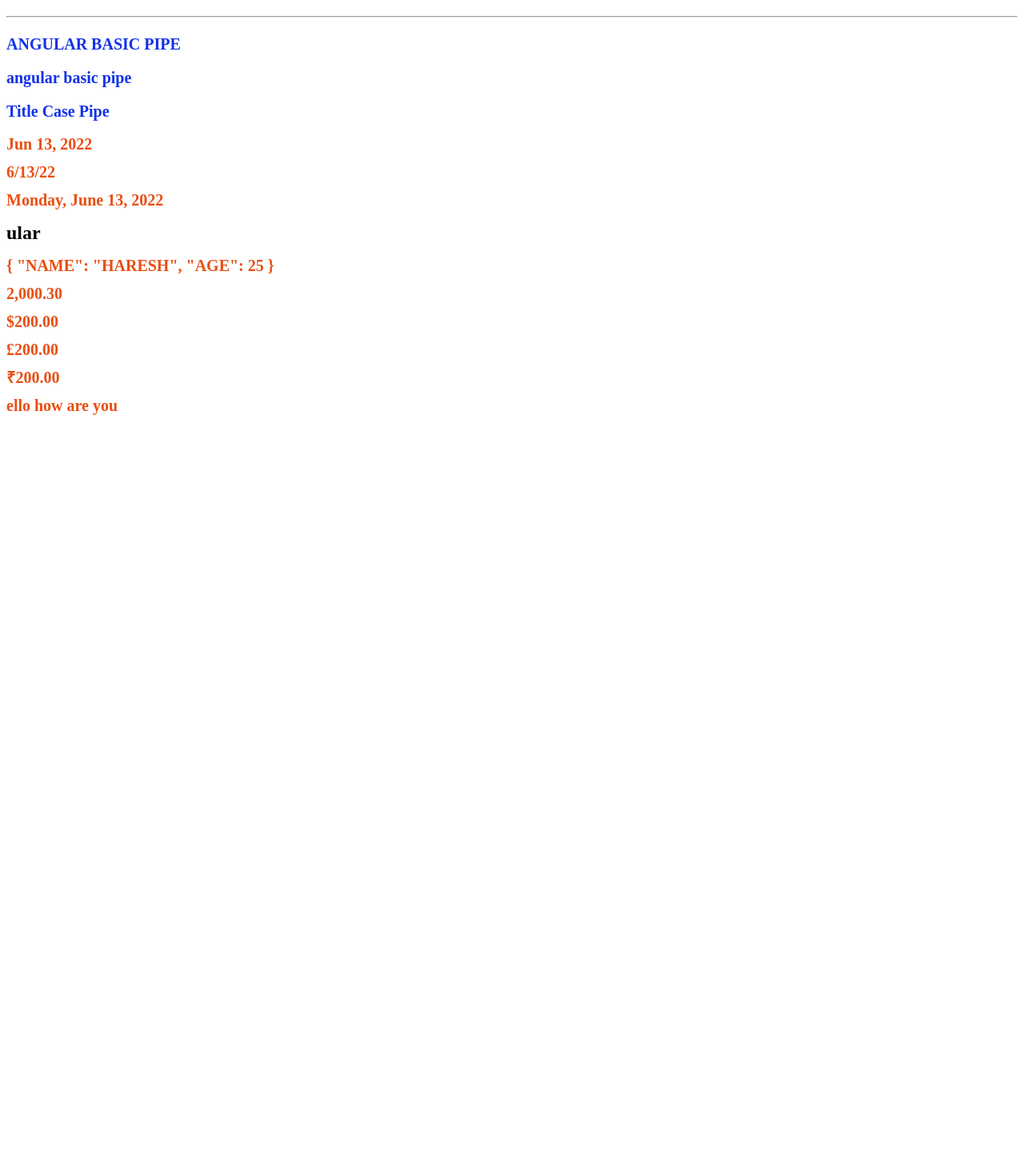
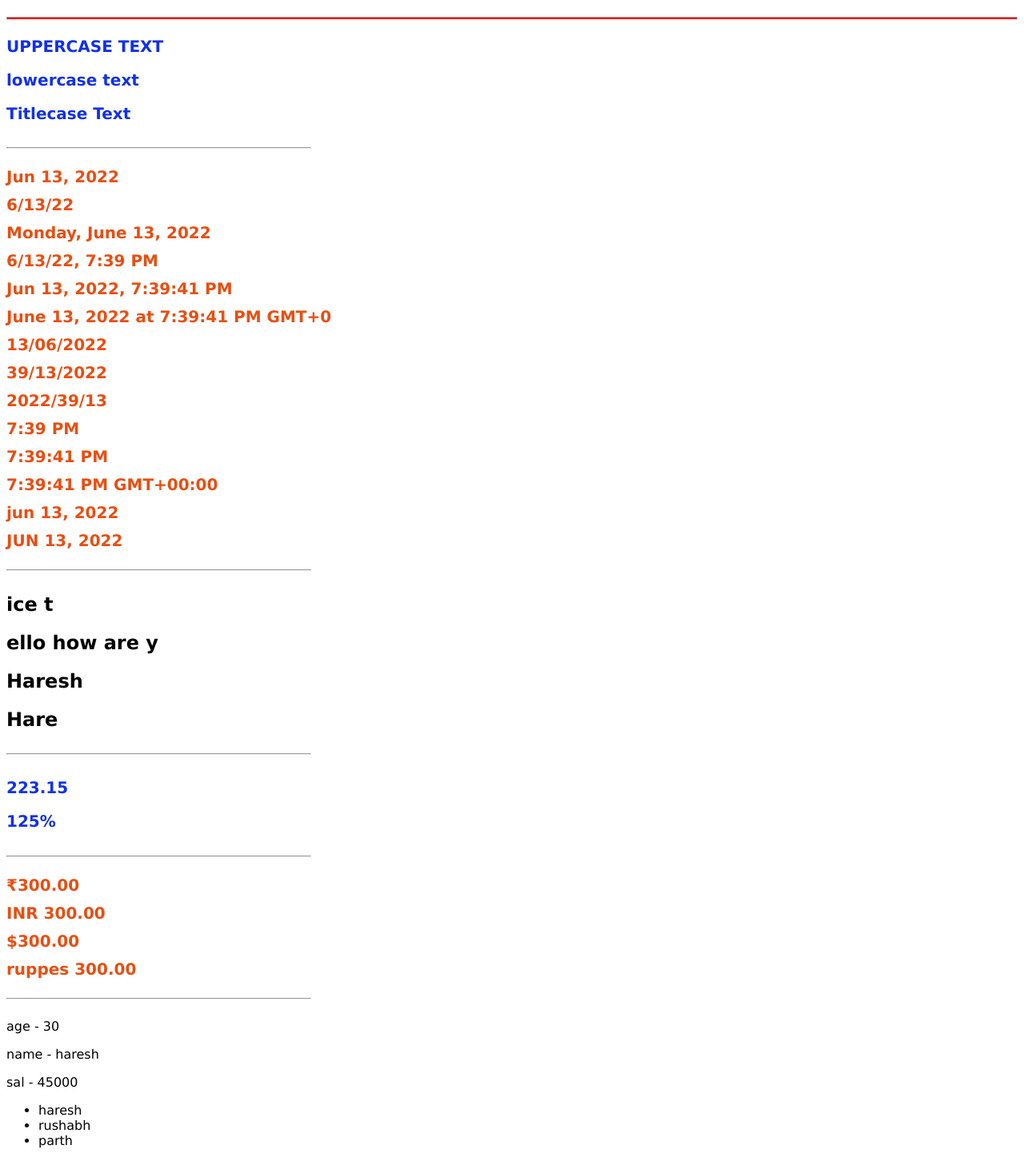
Before and after one commit to Haresh-thumar/Learn-Tutorials-in-Angular-13, an Angular app: page / in a window 1280 px wide. Shown: the part 60-1512 px from the top of the page at 80% size. Before the commit the page ends 800 px from the top, so only its background shows below. Built offline with nearby package versions, Linux system fonts and the light colour scheme.

Commit message:
complete pipe topic

```diff
--- a/src/app/pipes/pipes.component.html
+++ b/src/app/pipes/pipes.component.html
@@ -1,32 +1,124 @@
 <h1>pipes in angular</h1>
-<hr>
+<hr style="height: 2px; background: red;">
 
-<!------- Example-1 ------>
-<h4>{{name | uppercase}}</h4>
+<!--===================== Example-1 =====================-->
+<!--- text uppercase --->
+<h4>{{upCase | uppercase}}</h4>
 
-<!------- Example-2 ------>
-<h4>{{name | lowercase}}</h4>
+<!--- text lowercase --->
+<h4>{{lwCase | lowercase}}</h4>
 
-<!------- Example-3 ------>
-<h4>{{uname | titlecase}}</h4>
-
-<!------- Example-4 ------>
-<h3>{{today | date }}</h3> <!--- Full Date --->
-<h3>{{today | date: 'shortDate' }}</h3> <!--- Short Date --->
-<h3>{{today | date : 'fullDate'}}</h3> <!--- Date with Day Name --->
+<!--- text titlecase --->
+<h4>{{ttlCase | titlecase}}</h4>
+<hr class="custom-hr"><br>
 
 
 
+<!--===================== Example-2 =====================-->
+<!--- Full Date (Jul 2, 2022) --->
+<h3>{{today | date }}</h3>
 
-<!------- Example-3 ------>
+<!--- Short Date (7/2/2022) --->
+<h3>{{today | date: 'shortDate' }}</h3>
 
-<h2>{{name | slice : 3 : 7}}</h2>
+<!--- fulldate (Saturday, July 2, 2022) --->
+<h3>{{today | date : 'fullDate'}}</h3>
 
-<h3>{{user | json | uppercase}}</h3>
+<!--- short (7/2/22, 9:57 PM) --->
+<h3>{{today | date : 'short'}}</h3>
 
-<h3>{{2000.3000 | number : '2.2-3'}}</h3>
-<h3>{{200 | currency : 'USD'}}</h3>
-<h3>{{200 | currency : 'GBP'}}</h3>
-<h3>{{200 | currency : 'INR'}}</h3>
+<!--- medium (Jul 2, 2022, 9:57:21 PM)  --->
+<h3>{{today | date : 'medium'}}</h3>
 
-<h3>{{"hello how are you" | slice: 1 : 20}}</h3>
+<!--- long (July 2, 2022 at 9:57:21 PM GMT+5) --->
+<h3>{{today | date : 'long'}}</h3>
+
+<!--- format (02/07/2022) --->
+<h3>{{today | date : 'dd/MM/yyyy'}}</h3>
+
+<!--- format (09/02/2022) --->
+<h3>{{today | date : 'mm/dd/yyyy'}}</h3>
+
+<!--- format (2022/10/02) --->
+<h3>{{today | date : 'yyyy/mm/dd'}}</h3>
+
+<!--- shortTime (09:57 PM) --->
+<h3>{{today | date : 'shortTime'}}</h3>
+
+<!--- mediumTime (9:57:21 PM) --->
+<h3>{{today | date : 'mediumTime'}}</h3>
+
+<!--- fullTime (9:57:21 PM GMT+05:30) --->
+<h3>{{today | date : 'fullTime'}}</h3>
+
+<!--- Date with lowerCase (jul 2, 2022) --->
+<h3>{{today | date | lowercase}}</h3>
+
+<!--- Date with uppercase (JUL 2, 2022) --->
+<h3>{{today | date | uppercase}}</h3>
+<hr class="custom-hr"><br>
+
+
+
+<!--===================== Example-3 =====================-->
+<!--- variable with pipe --->
+<h2>{{slcText | slice : 2 : 7}}</h2>
+
+<!--- string with pipe --->
+<h2>{{"hello how are you" | slice: 1 : 15}}</h2>
+
+<!--- last character with pipe --->
+<h2>{{fullName | slice : -6}}</h2>
+
+<!--- last character with pipe --->
+<h2>{{fullName | slice : -6 : -2}}</h2>
+<hr class="custom-hr"><br>
+
+
+
+<!--===================== Example-4 =====================-->
+<!--- floating value --->
+<h4>{{num | number : '2.2-3'}}</h4>
+
+<!--- percentage value --->
+<h4>{{perc | percent : '2.0-0'}}</h4>
+<hr class="custom-hr"><br>
+
+
+
+<!--===================== Example-5 =====================-->
+<!--- currency symbol (₹300.00) --->
+<h3>{{amount | currency: 'INR':'symbol'}}</h3>
+
+<!--- currency symbol (INR 300.00) --->
+<h3>{{amount | currency: 'INR ':'code'}}</h3>
+
+<!--- currency symbol-narrow ($300.00) --->
+<h3>{{amount | currency: 'CAD':'symbol-narrow'}}</h3>
+
+<!--- currency with custom string (ruppes 300.00) --->
+<h3>{{amount | currency: 'CAD':'ruppes '}}</h3>
+<hr class="custom-hr"><br>
+
+
+
+<!--===================== Example-6 =====================-->
+<!--- print object using pipe --->
+<div *ngFor="let item of person | keyvalue">
+  <p>{{item.key}} - {{item.value}}</p>
+</div>
+
+<!--- slice value in array using pipe --->
+<ul>
+  <li *ngFor="let data of names | slice:0:3">{{data}}</li>
+</ul>
+
+
+
+<!--===================== Example-7 =====================-->
+<!------- json value convert in lowercase ------>
+<p>{{jsonValue | json | lowercase}}</p>
+
+
+<!------- json value convert in uppercase ------>
+<p>{{jsonValue | json | uppercase}}</p>
--- a/src/app/pipes/pipes.component.scss
+++ b/src/app/pipes/pipes.component.scss
@@ -1,4 +1,6 @@
-
+* {
+  font-family: 'Lucida Sans', 'Lucida Sans Regular', 'Lucida Grande', 'Lucida Sans Unicode', Geneva, Verdana, sans-serif;
+}
 
 h4 {
   font-size: 20px;
@@ -11,3 +13,8 @@ h3 {
   line-height: 15px;
   color: rgb(233, 78, 17);
 }
+
+.custom-hr {
+  width: 30%;
+  float: left;
+}
--- a/src/app/pipes/pipes.component.ts
+++ b/src/app/pipes/pipes.component.ts
@@ -7,23 +7,45 @@ import { Component, OnInit } from '@angular/core';
 })
 export class PipesComponent implements OnInit {
 
-  /*------ Example-1,2 -------*/
-  name = 'Angular Basic Pipe';
+  /*================== Example-1 ==================*/
+  upCase = 'uppercase text';
+  lwCase = 'lowercase text';
+  ttlCase = 'titlecase text';
 
-  /*------ Example-3 -------*/
-  uname= 'title case pipe';
 
-  /*------ Example-3 -------*/
+  /*================== Example-2 ==================*/
   today = new Date();
 
 
-
-  user = {
-    name: 'haresh',
-    age: 25
-  }
+  /*================== Example-3 ==================*/
+  slcText = 'slice text';
+  fullName = "myNameIsHaresh";
 
 
+  /*================== Example-4 ==================*/
+  num = 223.15;
+  perc = 1.245;
+
+
+  /*================== Example-5 ==================*/
+  amount = 300;
+
+
+  /*================== Example-6 ==================*/
+  person: any = {
+    name: 'haresh',
+    age: 30,
+    sal: 45000
+  }
+  names = ["haresh", "rushabh", "parth", "rajan", "rajesh"];
+
+
+  /*================== Example-7 ==================*/
+  jsonValue: any = {
+    name: 'haresh',
+    age: 30,
+    sal: 45000
+  }
 
   constructor() { }
 
```
